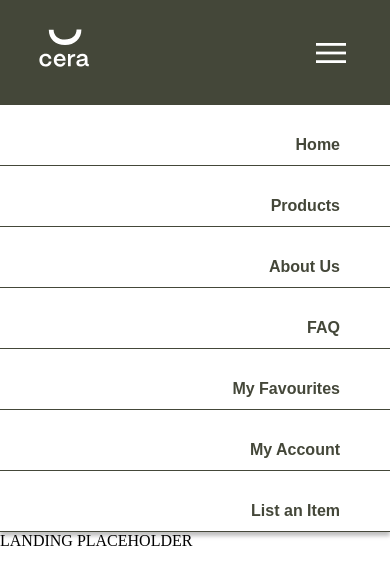
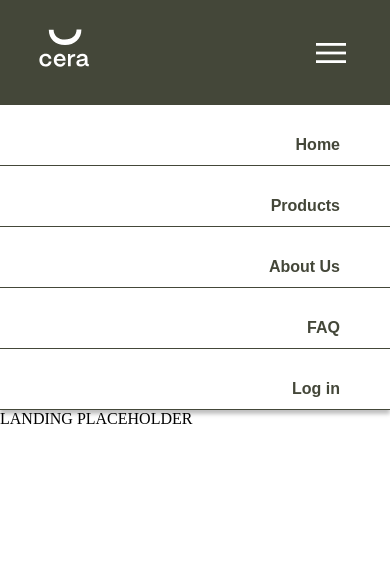
Before and after one commit to jureisgui/cera-app, a Vue app in the folder front-end/: page / in a window 390 px wide. Both pictures are taken after a click on the element "menu". Shown: the top 584 px of the page. Built offline with nearby package versions, Linux system fonts and the light colour scheme.

Commit message:
Added logged in condition on burger menu

```diff
--- a/front-end/src/components/Header.vue
+++ b/front-end/src/components/Header.vue
@@ -42,9 +42,10 @@
       <li><a href="#">Products</a></li>
       <li><a href="#">About Us</a></li>
       <li><a href="#">FAQ</a></li>
-      <li class="text_icon"><a href="#">My Favourites</a></li>
-      <li><a href="#">My Account</a></li>
-      <li><a href="#">List an Item</a></li>
+      <li v-if="Logged_in"><a href="#">My Favourites</a></li>
+      <li v-if="Logged_in"><a href="#">My Account</a></li>
+      <li v-if="Logged_in"><a href="#">List an Item</a></li>
+      <li v-if="!Logged_in"><a href="#">Log in</a></li>
     </ul>
 </template>
 
```
